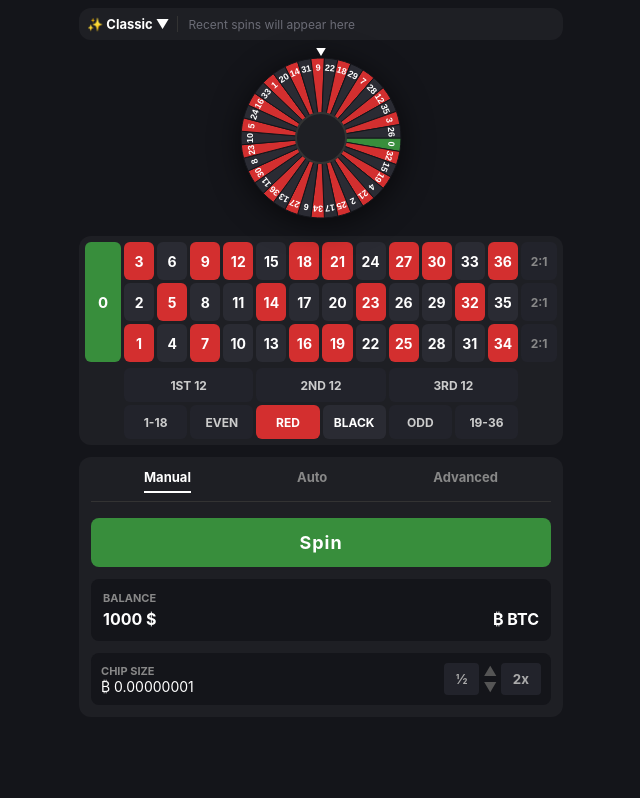
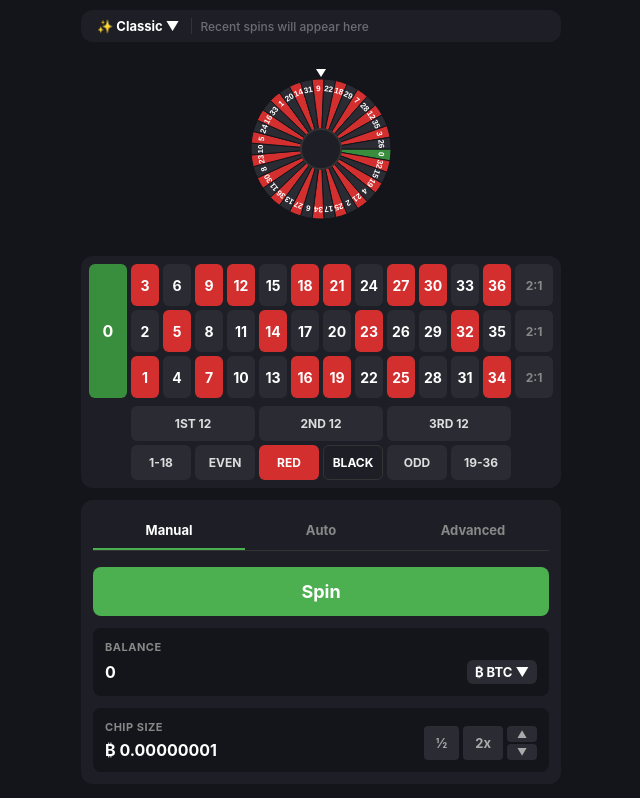
Before and after one commit to vodkashayan-oss/roulette, a plain HTML site: page index.html in a window 1280 px wide. Shown: the whole page, without its empty margins (319-959 px from the left). Drawn offline with Linux system fonts and the light colour scheme.

Commit message:
Update index.html

```diff
--- a/index.html
+++ b/index.html
@@ -7,67 +7,97 @@
 <style>
     * { box-sizing: border-box; margin: 0; padding: 0; font-family: -apple-system, BlinkMacSystemFont, "Segoe UI", Roboto, sans-serif; }
     body { background-color: #14151a; color: #fff; display: flex; justify-content: center; min-height: 100vh; }
-    .app { width: 100%; max-width: 500px; padding: 8px; display: flex; flex-direction: column; gap: 8px; }
 
-    /* Top Bar (تاریخچه) */
-    .top-bar { background: #1e1f24; border-radius: 12px; padding: 8px; display: flex; align-items: center; gap: 10px; direction: ltr; }
-    .classic-dropdown { display: flex; align-items: center; gap: 4px; font-size: 13px; font-weight: bold; color: #fff; white-space: nowrap; padding-right: 8px; border-right: 1px solid #333; }
-    .history-container { display: flex; gap: 6px; overflow-x: auto; scrollbar-width: none; flex: 1; align-items: center; }
-    .history-container::-webkit-scrollbar { display: none; }
-    .history-placeholder { color: #6b6c76; font-size: 12px; white-space: nowrap; }
-    .hist-item { min-width: 32px; height: 38px; border-radius: 6px; display: flex; align-items: center; justify-content: center; font-weight: bold; font-size: 13px; color: #fff; }
-    .hist-red { background: #d32f2f; }
-    .hist-black { background: #2a2b33; }
-    .hist-green { background: #388e3c; }
+    /* بدنه اصلی */
+    .app { width: 100%; max-width: 500px; padding: 10px; display: flex; flex-direction: column; gap: 12px; }
 
-    /* چرخ */
-    .wheel-wrapper { display: flex; justify-content: center; margin: 0; position: relative; }
-    canvas { width: 180px; height: 180px; filter: drop-shadow(0 5px 15px rgba(0,0,0,0.6)); }
+    /* =========================================
+       ۱. نوار بالایی (تاریخچه و Classic)
+       ========================================= */
+    .top-bar { background: #1e1f26; border-radius: 12px; padding: 8px; display: flex; align-items: center; gap: 8px; direction: ltr; overflow: hidden; }
+    .classic-btn { display: flex; align-items: center; gap: 4px; font-size: 13px; font-weight: 700; color: #fff; padding: 0 8px; white-space: nowrap; border-right: 1px solid #333; padding-right: 12px; }
+    .history-area { display: flex; gap: 6px; overflow-x: auto; scrollbar-width: none; flex: 1; align-items: center; }
+    .history-area::-webkit-scrollbar { display: none; }
+    .history-text { color: #6b6c76; font-size: 12px; font-weight: 500; white-space: nowrap; }
 
-    /* میز شرط بندی */
-    .table-container { background: #1e1f24; padding: 6px; border-radius: 12px; display: flex; flex-direction: column; gap: 4px; direction: ltr; }
+    /* باکس اعداد تاریخچه (دقیقا شبیه عکس) */
+    .hist-box { min-width: 38px; height: 42px; border-radius: 8px; display: flex; align-items: center; justify-content: center; font-weight: bold; font-size: 14px; color: #fff; position: relative; }
+    .hist-box.red { background: #d32f2f; }
+    .hist-box.black { background: #2a2b33; }
+    .hist-box.green { background: #388e3c; }
+    /* خط زرد وسط صفر (شبیه عکس) */
+    .hist-box.green::after { content: ''; position: absolute; width: 2px; height: 100%; background: #fbc02d; }
 
-    /* بخش اصلی اعداد */
-    .main-table { display: flex; gap: 3px; }
-    .zero-col { width: 36px; display: flex; }
-    .zero-cell { flex: 1; background: #388e3c; border-radius: 6px; display: flex; align-items: center; justify-content: center; font-weight: bold; font-size: 15px; color: #fff; cursor: pointer; }
+    /* =========================================
+       چرخ رولت (برای اینکه بازی کار کنه)
+       ========================================= */
+    .wheel-container { display: flex; justify-content: center; align-items: center; height: 180px; margin: 5px 0; }
+    canvas { width: 160px; height: 160px; }
 
-    .numbers-area { flex: 1; display: flex; flex-direction: column; gap: 3px; }
-    .num-row { display: flex; gap: 3px; }
-    .cell { flex: 1; height: 38px; border-radius: 6px; display: flex; align-items: center; justify-content: center; font-weight: bold; font-size: 14px; cursor: pointer; user-select: none; transition: 0.1s; }
-    .cell:active { transform: scale(0.95); }
-    .cell.red { background: #d32f2f; color: #fff; }
-    .cell.black { background: #2a2b33; color: #fff; }
+    /* =========================================
+       ۲. میز شرط بندی (دقیقا مثل تصویر)
+       ========================================= */
+    .table-wrapper { background: #1e1f26; padding: 8px; border-radius: 12px; display: flex; flex-direction: column; gap: 4px; direction: ltr; }
 
-    .two-to-one { width: 36px; display: flex; flex-direction: column; gap: 3px; }
-    .two-to-one .cell { background: #22232b; color: #888; font-size: 12px; }
+    /* بخش اعداد اصلی */
+    .main-grid { display: grid; grid-template-columns: 38px 1fr 38px; gap: 4px; }
 
-    /* ردیف پایین میز */
-    .bottom-table { display: flex; flex-direction: column; gap: 3px; margin-top: 2px; margin-left: 39px; margin-right: 39px; }
-    .bottom-row { display: flex; gap: 3px; }
-    .bottom-cell { flex: 1; height: 34px; border-radius: 6px; background: #22232b; color: #ccc; display: flex; align-items: center; justify-content: center; font-weight: bold; font-size: 12px; cursor: pointer; }
-    .bottom-cell.red { background: #d32f2f; color: #fff; }
-    .bottom-cell.black { background: #2a2b33; color: #fff; }
+    /* ستون صفر */
+    .zero-box { background: #388e3c; border-radius: 6px; display: flex; align-items: center; justify-content: center; font-weight: bold; font-size: 16px; cursor: pointer; user-select: none; }
 
-    /* کنترل ها */
-    .controls { background: #1e1f24; padding: 12px; border-radius: 12px; display: flex; flex-direction: column; gap: 12px; margin-top: 4px; direction: ltr; }
+    /* بخش اعداد (۳ ردیف، ۱۲ ستون) */
+    .numbers-grid { display: grid; grid-template-columns: repeat(12, 1fr); gap: 4px; }
+    .num-cell { height: 42px; border-radius: 6px; display: flex; align-items: center; justify-content: center; font-weight: bold; font-size: 14px; cursor: pointer; user-select: none; transition: transform 0.1s; }
+    .num-cell:active { transform: scale(0.9); }
+    .num-cell.red { background: #d32f2f; color: #fff; }
+    .num-cell.black { background: #2a2b33; color: #fff; }
 
-    .tabs { display: flex; justify-content: space-around; color: #888; font-size: 13px; font-weight: bold; border-bottom: 1px solid #333; padding-bottom: 8px; margin-bottom: 4px; }
-    .tab.active { color: #fff; border-bottom: 2px solid #fff; padding-bottom: 6px; }
+    /* ستون 2:1 سمت راست */
+    .twotoone-col { display: flex; flex-direction: column; gap: 4px; }
+    .twotoone-box { background: #2a2b33; color: #888; flex: 1; border-radius: 6px; display: flex; align-items: center; justify-content: center; font-size: 12px; font-weight: bold; cursor: pointer; }
 
-    .spin-btn { width: 100%; padding: 14px; border-radius: 8px; border: none; background: #388e3c; color: #fff; font-size: 18px; font-weight: bold; cursor: pointer; transition: 0.2s; letter-spacing: 1px; }
-    .spin-btn:disabled { background: #2a2b33; color: #666; cursor: not-allowed; }
+    /* ردیف‌های پایین میز (1ST 12 و ...) */
+    .bottom-grid { display: grid; gap: 4px; margin-top: 2px; }
+    .row-3-col { display: grid; grid-template-columns: repeat(3, 1fr); gap: 4px; margin-left: 42px; margin-right: 42px; }
+    .row-6-col { display: grid; grid-template-columns: repeat(6, 1fr); gap: 4px; margin-left: 42px; margin-right: 42px; }
 
-    .info-box { background: #14151a; padding: 12px; border-radius: 8px; display: flex; flex-direction: column; gap: 4px; }
-    .info-label { color: #888; font-size: 11px; font-weight: bold; text-transform: uppercase; }
-    .info-value { display: flex; justify-content: space-between; align-items: center; font-size: 16px; font-weight: bold; }
+    .bot-cell { height: 35px; border-radius: 6px; background: #2a2b33; color: #ddd; display: flex; align-items: center; justify-content: center; font-weight: bold; font-size: 12px; cursor: pointer; }
+    .bot-cell.red { background: #d32f2f; color: #fff; }
+    .bot-cell.black { background: #1e1f26; border: 1px solid #333; color: #fff; }
 
-    .chip-box { display: flex; align-items: center; justify-content: space-between; background: #14151a; padding: 10px; border-radius: 8px; }
-    .chip-text { color: #fff; font-size: 14px; }
-    .chip-buttons { display: flex; gap: 4px; }
-    .chip-btn { background: #22232b; border: none; color: #aaa; padding: 6px 12px; border-radius: 4px; font-weight: bold; cursor: pointer; }
+    /* =========================================
+       ۳. بخش کنترل‌ها (تب‌ها، دکمه، موجودی)
+       ========================================= */
+    .controls-wrapper { background: #1e1f26; padding: 12px; border-radius: 12px; display: flex; flex-direction: column; gap: 12px; direction: ltr; }
 
-    .win-alert { position: fixed; top: 20px; left: 50%; transform: translateX(-50%) translateY(-20px); background: #388e3c; color: white; padding: 10px 20px; border-radius: 20px; font-weight: bold; opacity: 0; transition: 0.3s; pointer-events: none; z-index: 100; box-shadow: 0 5px 15px rgba(0,0,0,0.5); }
+    /* تب‌های Manual, Auto, Advanced */
+    .tabs { display: flex; border-bottom: 1px solid #333; margin-bottom: 4px; }
+    .tab { flex: 1; text-align: center; padding: 10px 0; color: #888; font-size: 13px; font-weight: bold; cursor: pointer; }
+    .tab.active { color: #fff; border-bottom: 2px solid #4caf50; }
+
+    /* دکمه چرخاندن */
+    .spin-btn { width: 100%; padding: 14px; border-radius: 8px; border: none; background: #4caf50; color: #fff; font-size: 18px; font-weight: bold; cursor: pointer; transition: 0.2s; }
+    .spin-btn:active { background: #388e3c; }
+    .spin-btn:disabled { background: #333; color: #666; cursor: not-allowed; }
+
+    /* کادرهای موجودی و سایز شرط */
+    .info-box { background: #14151a; padding: 12px; border-radius: 8px; display: flex; flex-direction: column; gap: 6px; }
+    .info-label { color: #888; font-size: 11px; font-weight: bold; text-transform: uppercase; letter-spacing: 0.5px; }
+    .info-content { display: flex; justify-content: space-between; align-items: center; }
+    .info-value { font-size: 16px; font-weight: bold; color: #fff; }
+
+    .crypto-select { display: flex; align-items: center; gap: 6px; background: #2a2b33; padding: 4px 8px; border-radius: 6px; font-size: 13px; font-weight: bold; cursor: pointer; }
+
+    /* کادر Chip Size */
+    .chip-box { background: #14151a; padding: 12px; border-radius: 8px; display: flex; justify-content: space-between; align-items: flex-end; }
+    .chip-left { display: flex; flex-direction: column; gap: 6px; }
+    .chip-actions { display: flex; gap: 4px; }
+    .chip-btn { background: #2a2b33; border: none; color: #aaa; padding: 8px 12px; border-radius: 4px; font-weight: bold; cursor: pointer; font-size: 13px; }
+    .arrow-actions { display: flex; flex-direction: column; gap: 2px; }
+    .arrow-btn { background: #2a2b33; border: none; color: #aaa; width: 30px; height: 16px; border-radius: 4px; font-size: 10px; display: flex; align-items: center; justify-content: center; cursor: pointer; }
+
+    /* انیمیشن برد */
+    .win-alert { position: fixed; top: 20px; left: 50%; transform: translateX(-50%) translateY(-20px); background: #4caf50; color: white; padding: 12px 24px; border-radius: 20px; font-weight: bold; opacity: 0; transition: 0.3s; pointer-events: none; z-index: 100; box-shadow: 0 5px 15px rgba(0,0,0,0.5); }
     .win-alert.show { opacity: 1; transform: translate(-50%, 0); }
 </style>
 </head>
@@ -76,58 +106,51 @@
 <div class="win-alert" id="winAlert">شما برنده شدید!</div>
 
 <div class="app">
-    <!-- تاریخچه بالا -->
+
+    <!-- ۱. نوار بالایی -->
     <div class="top-bar">
-        <div class="classic-dropdown">✨ Classic ▼</div>
-        <div class="history-container" id="historyBar">
-            <span class="history-placeholder">Recent spins will appear here</span>
+        <div class="classic-btn">✨ Classic ▼</div>
+        <div class="history-area" id="historyBar">
+            <span class="history-text">Recent spins will appear here</span>
         </div>
     </div>
 
-    <!-- چرخ انیمیشن (کوچک شده) -->
-    <div class="wheel-wrapper">
-        <canvas id="wheelCanvas" width="180" height="180"></canvas>
+    <!-- چرخ بازی -->
+    <div class="wheel-container">
+        <canvas id="wheelCanvas" width="160" height="160"></canvas>
     </div>
 
-    <!-- میز شرط بندی دقیقا شبیه FaucetPay -->
-    <div class="table-container">
-        <div class="main-table">
-            <!-- عدد صفر -->
-            <div class="zero-col">
-                <div class="zero-cell" onclick="alert('شرط روی صفر')">0</div>
-            </div>
-
-            <!-- اعداد (ساخته شده با جاوا اسکریپت) -->
-            <div class="numbers-area" id="numbersArea"></div>
-
-            <!-- 2:1 ها -->
-            <div class="two-to-one">
-                <div class="cell" onclick="alert('شرط روی ستون ۱')">2:1</div>
-                <div class="cell" onclick="alert('شرط روی ستون ۲')">2:1</div>
-                <div class="cell" onclick="alert('شرط روی ستون ۳')">2:1</div>
+    <!-- ۲. میز شرط بندی -->
+    <div class="table-wrapper">
+        <!-- بخش اصلی (صفر + اعداد + 2:1) -->
+        <div class="main-grid">
+            <div class="zero-box" onclick="alert('شرط روی صفر')">0</div>
+            <div class="numbers-grid" id="numbersGrid"></div>
+            <div class="twotoone-col">
+                <div class="twotoone-box" onclick="alert('شرط روی ستون ۱')">2:1</div>
+                <div class="twotoone-box" onclick="alert('شرط روی ستون ۲')">2:1</div>
+                <div class="twotoone-box" onclick="alert('شرط روی ستون ۳')">2:1</div>
             </div>
         </div>
 
-        <!-- ردیف پایین میز -->
-        <div class="bottom-table">
-            <div class="bottom-row">
-                <div class="bottom-cell" onclick="alert('شرط روی 1ST 12')">1ST 12</div>
-                <div class="bottom-cell" onclick="alert('شرط روی 2ND 12')">2ND 12</div>
-                <div class="bottom-cell" onclick="alert('شرط روی 3RD 12')">3RD 12</div>
-            </div>
-            <div class="bottom-row">
-                <div class="bottom-cell" onclick="alert('شرط روی 1-18')">1-18</div>
-                <div class="bottom-cell" onclick="alert('شرط روی EVEN')">EVEN</div>
-                <div class="bottom-cell red" onclick="alert('شرط روی قرمز')">RED</div>
-                <div class="bottom-cell black" onclick="alert('شرط روی مشکی')">BLACK</div>
-                <div class="bottom-cell" onclick="alert('شرط روی ODD')">ODD</div>
-                <div class="bottom-cell" onclick="alert('شرط روی 19-36')">19-36</div>
-            </div>
+        <!-- بخش پایین میز (1ST 12 و ...) -->
+        <div class="row-3-col" style="margin-top: 4px;">
+            <div class="bot-cell" onclick="alert('شرط روی 1ST 12')">1ST 12</div>
+            <div class="bot-cell" onclick="alert('شرط روی 2ND 12')">2ND 12</div>
+            <div class="bot-cell" onclick="alert('شرط روی 3RD 12')">3RD 12</div>
+        </div>
+        <div class="row-6-col">
+            <div class="bot-cell" onclick="alert('شرط 1-18')">1-18</div>
+            <div class="bot-cell" onclick="alert('شرط EVEN')">EVEN</div>
+            <div class="bot-cell red" onclick="alert('شرط RED')">RED</div>
+            <div class="bot-cell black" onclick="alert('شرط BLACK')">BLACK</div>
+            <div class="bot-cell" onclick="alert('شرط ODD')">ODD</div>
+            <div class="bot-cell" onclick="alert('شرط 19-36')">19-36</div>
         </div>
     </div>
 
-    <!-- کنترل ها -->
-    <div class="controls">
+    <!-- ۳. کنترل‌ها -->
+    <div class="controls-wrapper">
         <div class="tabs">
             <div class="tab active">Manual</div>
             <div class="tab">Auto</div>
@@ -138,24 +161,28 @@
 
         <div class="info-box">
             <div class="info-label">Balance</div>
-            <div class="info-value">
-                <span id="balanceDisplay">1000 $</span>
-                <span>₿ BTC</span>
+            <div class="info-content">
+                <div class="info-value" id="balanceDisplay">0</div>
+                <div class="crypto-select">₿ BTC ▼</div>
             </div>
         </div>
 
         <div class="chip-box">
-            <div>
+            <div class="chip-left">
                 <div class="info-label">Chip Size</div>
-                <div class="chip-text">₿ 0.00000001</div>
+                <div class="info-value">₿ 0.00000001</div>
             </div>
-            <div class="chip-buttons">
+            <div class="chip-actions">
                 <button class="chip-btn">½</button>
-                <button class="chip-buttons" style="background:transparent; border:none; color:#555;">▲<br>▼</button>
                 <button class="chip-btn">2x</button>
+                <div class="arrow-actions">
+                    <button class="arrow-btn">▲</button>
+                    <button class="arrow-btn">▼</button>
+                </div>
             </div>
         </div>
     </div>
+
 </div>
 
 <script>
@@ -163,83 +190,53 @@ const NUMBERS = [0,32,15,19,4,21,2,25,17,34,6,27,13,36,11,30,8,23,10,5,24,16,33,
 const RED = new Set([1,3,5,7,9,12,14,16,18,19,21,23,25,27,30,32,34,36]);
 let balance = 1000;
 
-// ساخت جدول اعداد دقیقا مثل عکس
-const numbersArea = document.getElementById('numbersArea');
-numbersArea.innerHTML = '';
+// ساخت جدول اعداد دقیقا مثل تصویر
+const numbersGrid = document.getElementById('numbersGrid');
+numbersGrid.innerHTML = '';
+// ردیف ۱: 3, 6, 9 ... 36
+for (let i = 1; i <= 12; i++) {
+    let n = i * 3;
+    numbersGrid.innerHTML += `<div class="num-cell ${RED.has(n) ? 'red' : 'black'}">${n}</div>`;
+}
+// ردیف ۲: 2, 5, 8 ... 35
+for (let i = 1; i <= 12; i++) {
+    let n = i * 3 - 1;
+    numbersGrid.innerHTML += `<div class="num-cell ${RED.has(n) ? 'red' : 'black'}">${n}</div>`;
+}
+// ردیف ۳: 1, 4, 7 ... 34
+for (let i = 1; i <= 12; i++) {
+    let n = i * 3 - 2;
+    numbersGrid.innerHTML += `<div class="num-cell ${RED.has(n) ? 'red' : 'black'}">${n}</div>`;
+}
 
-// ردیف اول: 3, 6, 9... 36
-let row1 = document.createElement('div'); row1.className = 'num-row';
-// ردیف دوم: 2, 5, 8... 35
-let row2 = document.createElement('div'); row2.className = 'num-row';
-// ردیف سوم: 1, 4, 7... 34
-let row3 = document.createElement('div'); row3.className = 'num-row';
-
-for (let col = 1; col <= 12; col++) {
-    let n1 = col * 3;     // 3, 6, 9...
-    let n2 = col * 3 - 1; // 2, 5, 8...
-    let n3 = col * 3 - 2; // 1, 4, 7...
-
-    row1.innerHTML += `<div class="cell ${RED.has(n1) ? 'red' : 'black'}">${n1}</div>`;
-    row2.innerHTML += `<div class="cell ${RED.has(n2) ? 'red' : 'black'}">${n2}</div>`;
-    row3.innerHTML += `<div class="cell ${RED.has(n3) ? 'red' : 'black'}">${n3}</div>`;
-}
-numbersArea.appendChild(row1);
-numbersArea.appendChild(row2);
-numbersArea.appendChild(row3);
-
-
-// --- انیمیشن چرخ و منطق ---
+// --- انیمیشن چرخ ---
 const canvas = document.getElementById('wheelCanvas');
 const ctx = canvas.getContext('2d');
-const CX = 90, CY = 90, R = 80;
+const CX = 80, CY = 80, R = 70;
 const POCKETS = 37;
 const STEP = (Math.PI * 2) / POCKETS;
 
 function drawWheel(angle) {
-    ctx.clearRect(0, 0, 180, 180);
+    ctx.clearRect(0, 0, 160, 160);
 
     for (let i = 0; i < POCKETS; i++) {
         const start = i * STEP + angle;
         const end = (i + 1) * STEP + angle;
-
-        ctx.beginPath();
-        ctx.moveTo(CX, CY);
-        ctx.arc(CX, CY, R, start, end);
-        ctx.closePath();
-
+        ctx.beginPath(); ctx.moveTo(CX, CY); ctx.arc(CX, CY, R, start, end); ctx.closePath();
         const num = NUMBERS[i];
         ctx.fillStyle = num === 0 ? '#388e3c' : (RED.has(num) ? '#d32f2f' : '#2a2b33');
         ctx.fill();
-        ctx.strokeStyle = '#14151a';
-        ctx.lineWidth = 1;
-        ctx.stroke();
+        ctx.strokeStyle = '#14151a'; ctx.lineWidth = 1; ctx.stroke();
 
-        // نوشتن اعداد
-        ctx.save();
-        ctx.translate(CX, CY);
-        ctx.rotate(start + STEP / 2);
-        ctx.translate(R - 10, 0);
-        ctx.rotate(Math.PI / 2);
-        ctx.fillStyle = '#fff';
-        ctx.font = 'bold 9px Arial';
-        ctx.textAlign = 'center';
-        ctx.textBaseline = 'middle';
-        ctx.fillText(num, 0, 0);
-        ctx.restore();
+        // متن
+        ctx.save(); ctx.translate(CX, CY); ctx.rotate(start + STEP / 2); ctx.translate(R - 10, 0); ctx.rotate(Math.PI / 2);
+        ctx.fillStyle = '#fff'; ctx.font = 'bold 8px Arial'; ctx.textAlign = 'center'; ctx.textBaseline = 'middle'; ctx.fillText(num, 0, 0); ctx.restore();
     }
 
-    // دایره وسط
-    ctx.beginPath(); ctx.arc(CX, CY, 25, 0, Math.PI * 2);
-    ctx.fillStyle = '#1e1f24'; ctx.fill();
-    ctx.strokeStyle = '#333'; ctx.lineWidth = 2; ctx.stroke();
-
-    // نشانگر بالای چرخ
-    ctx.beginPath();
-    ctx.moveTo(CX, CY - R - 2);
-    ctx.lineTo(CX - 6, CY - R - 12);
-    ctx.lineTo(CX + 6, CY - R - 12);
-    ctx.closePath();
-    ctx.fillStyle = '#fff'; ctx.fill();
+    // مرکز
+    ctx.beginPath(); ctx.arc(CX, CY, 20, 0, Math.PI * 2); ctx.fillStyle = '#1e1f26'; ctx.fill(); ctx.strokeStyle = '#333'; ctx.lineWidth = 2; ctx.stroke();
+    // نشانگر بالا
+    ctx.beginPath(); ctx.moveTo(CX, CY - R - 2); ctx.lineTo(CX - 5, CY - R - 10); ctx.lineTo(CX + 5, CY - R - 10); ctx.closePath(); ctx.fillStyle = '#fff'; ctx.fill();
 }
 
 let currentAngle = 0;
@@ -249,7 +246,6 @@ const spinBtn = document.getElementById('spinBtn');
 const historyBar = document.getElementById('historyBar');
 const balanceDisplay = document.getElementById('balanceDisplay');
 const winAlert = document.getElementById('winAlert');
-
 let isSpinning = false;
 
 spinBtn.addEventListener('click', () => {
@@ -259,45 +255,31 @@ spinBtn.addEventListener('click', () => {
     isSpinning = true;
     spinBtn.disabled = true;
     balance -= 10;
-    balanceDisplay.textContent = balance + ' $';
+    balanceDisplay.textContent = balance;
 
     const targetIndex = Math.floor(Math.random() * POCKETS);
     const targetNum = NUMBERS[targetIndex];
 
-    // محاسبه دقیق ریاضی
+    // محاسبه دقیق زاویه
     const targetSliceCenter = targetIndex * STEP + (STEP / 2);
     let exactTargetAngle = -Math.PI / 2 - targetSliceCenter;
-
-    // نرمال سازی
     exactTargetAngle = (exactTargetAngle % (Math.PI * 2) + (Math.PI * 2)) % (Math.PI * 2);
-
-    // 10 دور کامل
     let targetAngle = exactTargetAngle + (Math.PI * 2 * 10);
 
-    while (targetAngle <= currentAngle) {
-        targetAngle += Math.PI * 2;
-    }
+    while (targetAngle <= currentAngle) { targetAngle += Math.PI * 2; }
 
-    const duration = 4500;
+    const duration = 4000;
     const startTime = performance.now();
     const startAngle = currentAngle;
 
     function animate(time) {
-        const elapsed = time - startTime;
-        const progress = Math.min(elapsed / duration, 1);
-
+        const progress = Math.min((time - startTime) / duration, 1);
         const easeOut = 1 - Math.pow(1 - progress, 3);
         currentAngle = startAngle + (targetAngle - startAngle) * easeOut;
-
         drawWheel(currentAngle);
 
-        if (progress < 1) {
-            requestAnimationFrame(animate);
-        } else {
-            finishGame(targetNum);
-        }
+        if (progress < 1) { requestAnimationFrame(animate); } else { finishGame(targetNum); }
     }
-
     requestAnimationFrame(animate);
 });
 
@@ -305,26 +287,23 @@ function finishGame(num) {
     isSpinning = false;
     spinBtn.disabled = false;
 
-    if(historyBar.querySelector('.history-placeholder')) {
-        historyBar.innerHTML = '';
-    }
-    const histItem = document.createElement('div');
-    histItem.className = `hist-item ${num === 0 ? 'hist-green' : (RED.has(num) ? 'hist-red' : 'hist-black')}`;
-    histItem.textContent = num;
-    historyBar.prepend(histItem);
-    if (historyBar.children.length > 10) {
-        historyBar.lastChild.remove();
-    }
+    // آپدیت تاریخچه (دقیقا شبیه عکس)
+    if(historyBar.querySelector('.history-text')) historyBar.innerHTML = '';
+    const type = num === 0 ? 'green' : (RED.has(num) ? 'red' : 'black');
+    const histBox = document.createElement('div');
+    histBox.className = `hist-box ${type}`;
+    histBox.textContent = num;
+    historyBar.prepend(histBox);
+    if (historyBar.children.length > 10) historyBar.lastChild.remove();
 
-    // منطق ساده برد
+    // منطق برد و باخت (دمو)
     if (num !== 0 && Math.random() > 0.5) {
-        const winAmount = 20;
-        balance += winAmount;
-        balanceDisplay.textContent = balance + ' $';
-        showWin(`برنده شدی! +${winAmount}$`);
+        balance += 20;
+        balanceDisplay.textContent = balance;
+        showWin(`برنده شدی! +20$`);
     } else if (num === 0) {
         balance += 50;
-        balanceDisplay.textContent = balance + ' $';
+        balanceDisplay.textContent = balance;
         showWin(`صفر سبز! +50$`);
     }
 }
```
